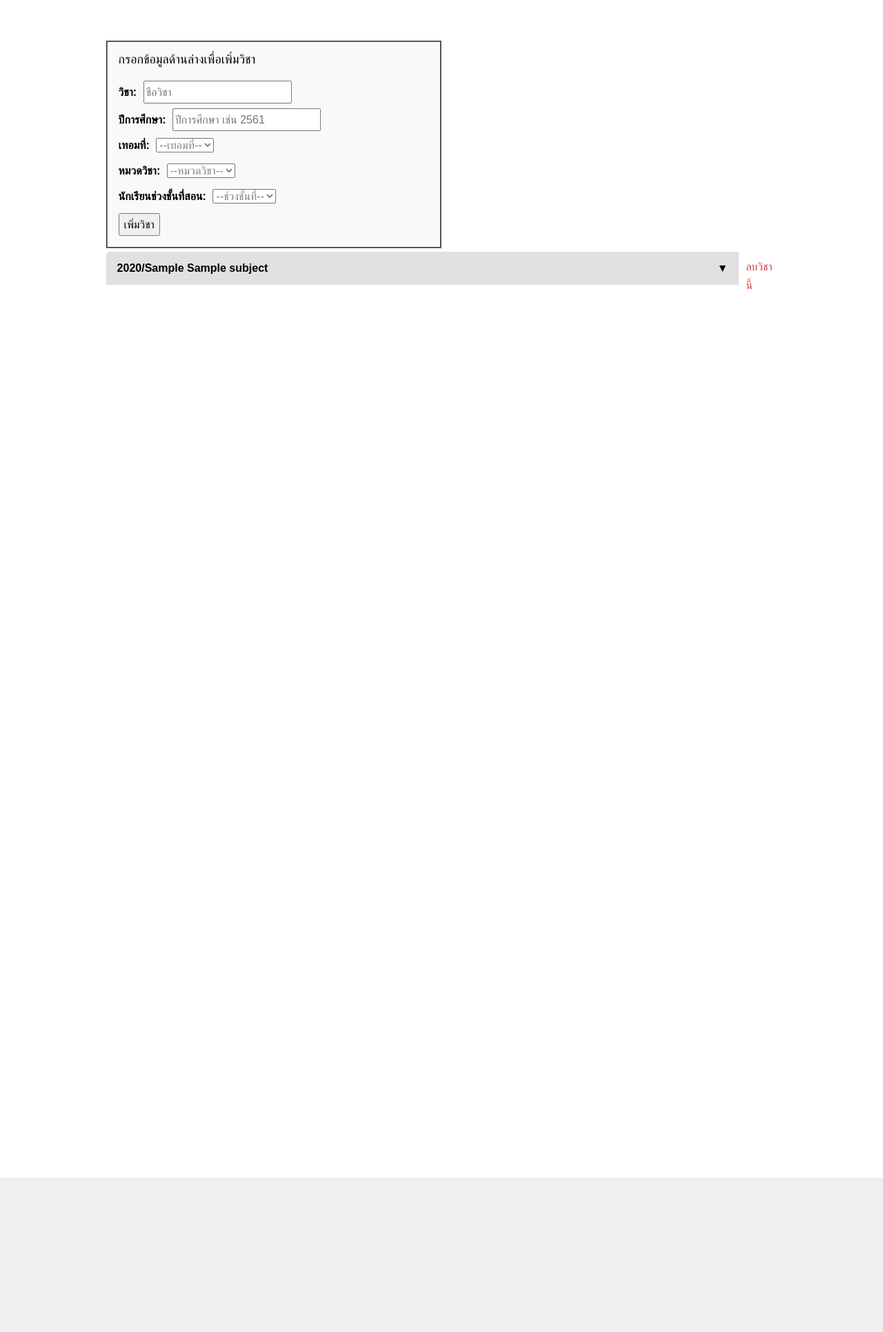
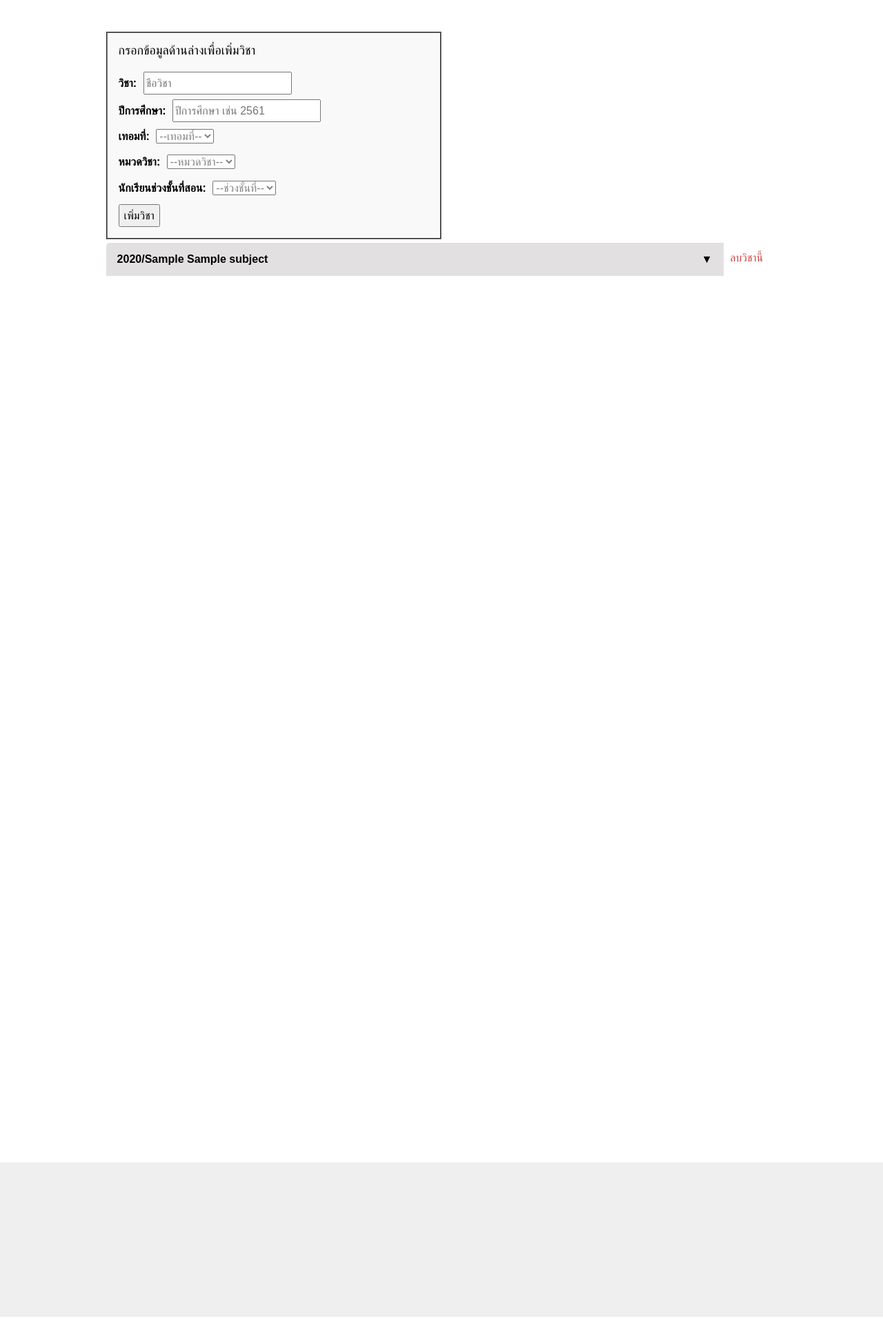
Before and after one commit to pattaradanai/NewProject1.1, a PHP site: page /teacher_editer.php in a window 1280 px wide. Shown: the part 114-2045 px from the top of the page at 69% size. After the commit the page ends 2023 px from the top, so only its background shows below. Run offline with PHP 8.4, Linux system fonts and the light colour scheme; the visitor is signed in with stand-in values (Sample User, id 1); tables that the repository leaves empty or names only in its code hold one stand-in row (values such as "Sample post"); some libraries are stand-ins or nearby versions; some web fonts are replaced.

Commit message:
แก้ไขบัคส่วนของหน้าแก้ไขข้อมูลของอาจารย์v.2

```diff
--- a/css/teacher_editer.css
+++ b/css/teacher_editer.css
@@ -19,7 +19,7 @@ margin-left: 7%;
 border-radius: 10px;
 padding-right: 5%;
 padding-left: 5%;
-padding-top: 6%;
+padding-top: 5%;
 padding-bottom: 100%;
 }
 
@@ -37,7 +37,7 @@ color: black;
 .tablv1 {
 position: relative;
 margin-bottom: 1px;
-width: 100%;
+width: 92%;
 color: rgb(0, 0, 0);
 margin-bottom: 5px;
 }
```
